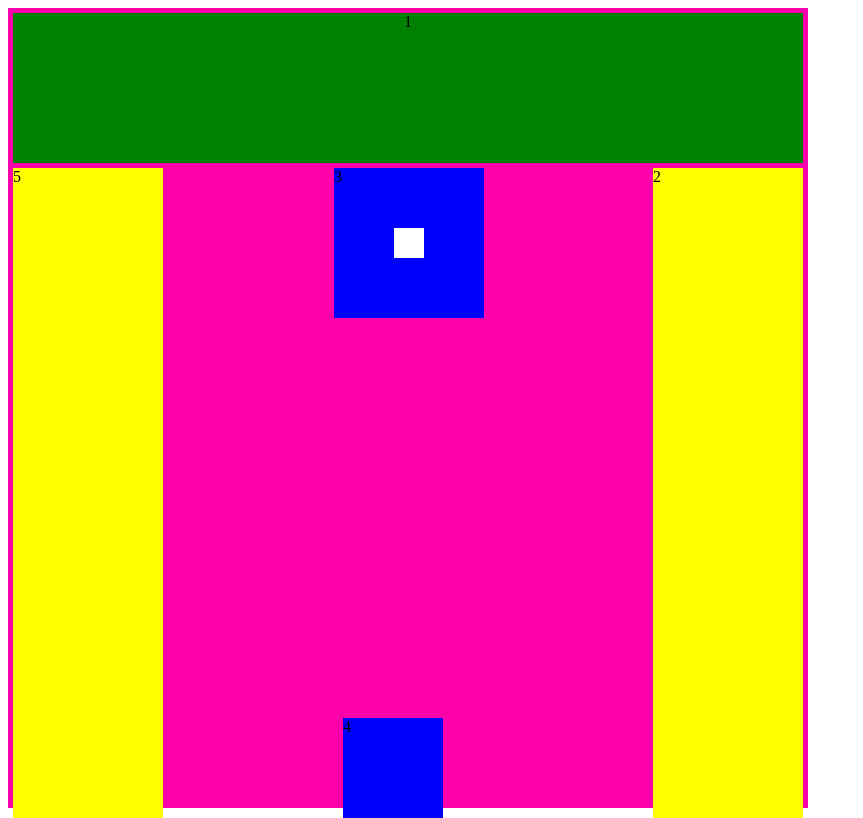
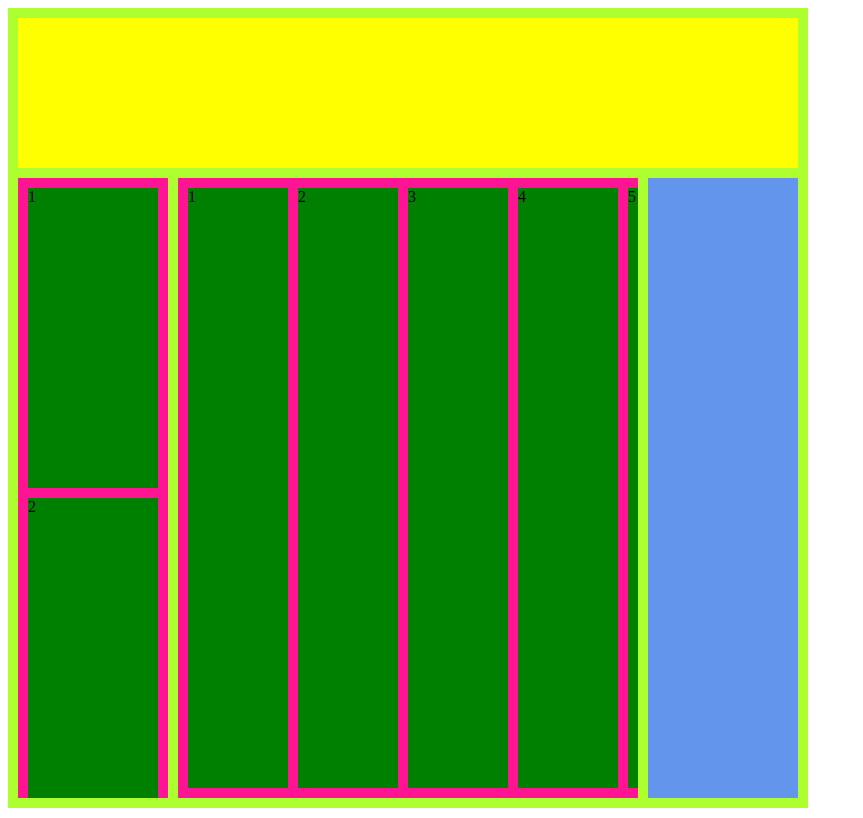
Before and after one commit to IrenAnna/hw8_r, a plain HTML site: page index.html in a window 1280 px wide. Shown: the whole page, without its empty margins (0-863 px from the left). Drawn offline with Linux system fonts and the light colour scheme.

Commit message:
picture 2

```diff
--- a/css/style.css
+++ b/css/style.css
@@ -2,61 +2,179 @@
     box-sizing: border-box;
 }
 
-.container {
-    max-width: 800px;
+.wrapper {
+    width: 800px;
     height: 800px;
-    background: #fd00ab;
+    background: greenyellow;
     display: flex;
-    flex-direction: row-reverse;
+    flex-wrap: wrap;
+    column-gap: 10px;
     justify-content: space-between;
-    flex-wrap: wrap;
-    align-content: stretch;
-    padding: 5px;
-}
 
-.box.a {
-    display: flex;
-    width: 800px;
-    height: 150px;
-    flex-direction: row;
-    justify-content: center;
-    background: green;
-    flex-grow: 1;
-    margin-bottom: 5px;
+    padding: 10px;
 
 }
 
-.box:not(:first-child) {
+.head {
+    display: flex;
+    align-self: flex-start;
+    /*position: relative;*/
+    width: 100%;
+    height: 150px;
+    background: yellow;
+    margin-bottom: 10px;
+    /*top: 0;*/
+}
+
+.conteiner {
+    display: flex;
     width: 150px;
-    height: 650px;
-    background: yellow;
-    align-self: flex-end;
+    height: 620px;
+    flex-direction: column;
+    padding: 10px;
+    background: deeppink;
+    row-gap: 10px;
+    overflow-x: auto;
+    align-self: stretch;
 
 }
-.box.c {
-    background: blue;
+
+.box {
+    width: 100%;
+    height: 300px;
+    background: green;
+    flex-shrink: 0;
+
+}
+
+.centre {
     width: 150px;
-    height: 150px;
-    align-self: flex-start;
-    right: 139px;
-    position: relative;
+    height: 620px;
+    background: deeppink;
+    display: flex;
+    flex-grow: 1;
+    column-gap: 10px;
+    overflow-x: auto;
+    padding: 10px;
+    align-self: stretch;
 }
-.box.c::after {
-    content: "";
-    display: block;
-    width: 30px;
-    height: 30px;
-    background: white;
-    position: absolute;
-    top: 0;
-    left: 0;
-    bottom: 0;
-    right: 0;
-    margin: auto;
+
+.block {
+    width: 100px;
+    height: 100%;
+    background: green;
+    flex-shrink: 0;
+
 }
-.box.d {
-    width: 100px;
-    height: 100px;
-    margin-left: 150px;
-    background: blue;
+
+.right {
+    width: 150px;
+    height: 620px;
+    background: cornflowerblue;
 }
+
+/*.block {*/
+/*    width: 100%;*/
+/*    background: blueviolet;*/
+/*    display: flex;*/
+/*!*}*!*/
+/*.box.a {*/
+/*    position: relative;*/
+/*    width: 100%;*/
+/*    height: 150px;*/
+/*    background: yellow;*/
+/*    top: 0;*/
+/*    left: 0;*/
+/*margin-bottom: 10px;*/
+/*}*/
+/*.container {*/
+/*    max-width: 800px;*/
+/*    height: 800px;*/
+/*    background: greenyellow;*/
+/*    display: flex;*/
+/*    flex-direction: row;*/
+/*    justify-content: space-between;*/
+/*    flex-wrap: wrap;*/
+/*    align-items: stretch;*/
+/*    padding: 5px;*/
+/*    border: 1px solid black;*/
+/*}*/
+
+/*.box.a {*/
+/*    display: flex;*/
+/*    width: 800px;*/
+/*    height: 150px;*/
+/*    flex-direction: row;*/
+/*    justify-content: center;*/
+/*    background: yellow;*/
+/*    flex-grow: 1;*/
+/*    margin-bottom: 5px;*/
+/*    border: 1px solid black;*/
+/*}*/
+
+/*.boxing {*/
+/*    display: flex;*/
+/*    flex-direction: column;*/
+/*    justify-content: center;*/
+/*    align-items: center;*/
+/*    align-content: stretch;*/
+/*    padding: 5px;*/
+/*    width: 150px;*/
+/*   height: 630px;*/
+/*    background: #fd00ab;*/
+/*    flex-wrap: nowrap;*/
+/*    border: 1px solid black;*/
+/*    overflow-y: scroll;*/
+/*    gap: 5px;*/
+/*}*/
+
+/*.box.b {*/
+/*    width: 100%;*/
+/*    height: 250px;*/
+/*    background: #fda400;*/
+/*    border: 1px solid black;*/
+
+/*}*/
+
+/*.box.c {*/
+/*    width: 300px;*/
+/*    height: 650px;*/
+/*    background: #fd00ab;*/
+/*    !*align-self: flex-end;*!*/
+/*    border: 1px solid black;*/
+/*}*/
+
+
+/*.box.d {*/
+/*    width: 140px;*/
+/*    background: cornflowerblue;;*/
+/*}*/
+
+
+/*.box.c {*/
+/*    background: blue;*/
+/*    width: 150px;*/
+/*    height: 150px;*/
+/*    align-self: flex-start;*/
+/*    right: 139px;*/
+/*    position: relative;*/
+/*}*/
+/*.box.c::after {*/
+/*    content: "";*/
+/*    display: block;*/
+/*    width: 30px;*/
+/*    height: 30px;*/
+/*    background: white;*/
+/*    position: absolute;*/
+/*    top: 0;*/
+/*    left: 0;*/
+/*    bottom: 0;*/
+/*    right: 0;*/
+/*    margin: auto;*/
+/*}*/
+/*.box.d {*/
+/*    width: 100px;*/
+/*    height: 100px;*/
+/*    margin-left: 150px;*/
+/*    background: blue;*/
+/*}*/
--- a/index.html
+++ b/index.html
@@ -9,13 +9,27 @@
     <link rel="stylesheet" href="css/style.css">
 </head>
 <body>
-<div class="container">
-    <div class="box a">1</div>
-    <div class="box b">2</div>
-    <div class="box c">3</div>
-    <div class="box d">4</div>
-    <div class="box e">5</div>
+<div class="wrapper">
+    <div class="head"></div>
+    <div class="conteiner a">
+        <div class="box">1</div>
+        <div class="box">2</div>
+        <div class="box">3</div>
+        <div class="box">4</div>
+        <div class="box">5</div>
+    </div>
+    <div class="centre a">
+        <div class="block">1</div>
+        <div class="block">2</div>
+        <div class="block">3</div>
+        <div class="block">4</div>
+        <div class="block">5</div>
+        <div class="block">6</div>
+    </div>
+    <div class="right a"></div>
+
+
 </div>
-<div ></div>
+
 </body>
 </html>
```
